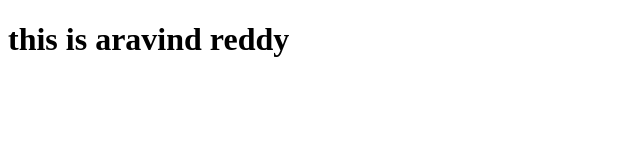
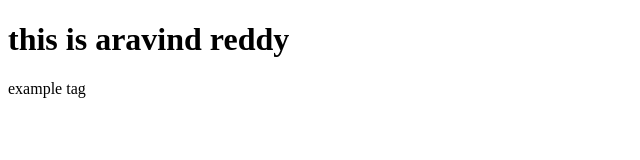
Before and after one commit to aravindreddythumma/reactjsproject, a plain HTML site: page index.html in a window 1280 px wide. Shown: the whole page, without its empty margins (0-640 px from the left). Drawn offline with Linux system fonts and the light colour scheme.

Commit message:
new code added

```diff
--- a/index.html
+++ b/index.html
@@ -1,2 +1,3 @@
 <!DOCTYPE html>
 <h1>this is aravind reddy</h1>
+<p>example tag</p>
```
